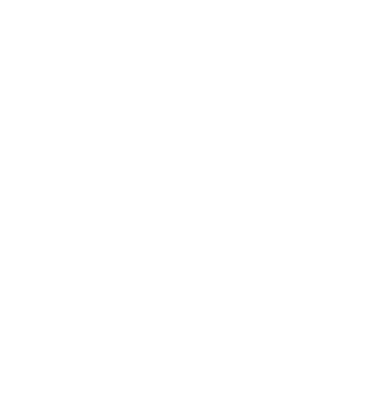
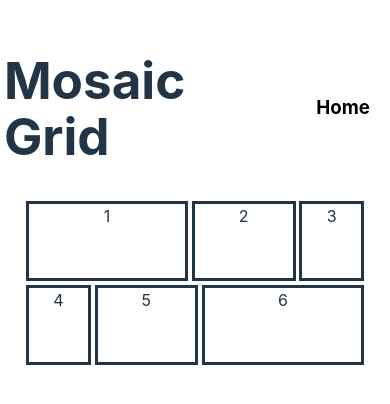
Before and after one commit to mjchin1/WebPageSamples, a React (Vite) app in the folder client/: page /mg in a window 390 px wide. Before the commit this address had no page. Shown: the part 230-634 px from the top of the page. Built offline with nearby package versions, Linux system fonts and the light colour scheme.

Commit message:
adding and setting up xylophone, changingText and MosaicGrid files

```diff
--- a/client/src/App.jsx
+++ b/client/src/App.jsx
@@ -20,6 +20,10 @@ import FixedBackground from './Components/FixedBackground'
 import Slide from './Components/Slide'
 import SlideIn from './Components/SlideIn'
 import Outline from './Components/Outline'
+import MosaicGrid from './Components/MosaicGrid'
+import ChangingText from './Components/ChangingText'
+import Xylophone from './Components/Xylophone'
+
 
 function App() {
 
@@ -47,6 +51,9 @@ function App() {
       <Route path='/sld' element={<Slide/> } />
       <Route path='/sldn' element={<SlideIn/> } />
       <Route path='/outln' element={<Outline/> } />
+      <Route path='/ct' element={<ChangingText/> } />
+      <Route path='/mg' element={<MosaicGrid/> } />
+      <Route path='/xylp' element={<Xylophone/> } />
     </Routes>
 
     </div>
--- /dev/null
+++ b/client/src/Components/ChangingText.jsx
@@ -0,0 +1,31 @@
+import { useNavigate } from 'react-router-dom'
+
+
+export default function ChangingText() {
+
+  const navigate = useNavigate()
+
+  function navToHome() {
+    navigate("/")
+
+  }
+
+
+
+
+
+  return (
+    <>
+
+    <button className="ctBackButton" onClick={navToHome}>Home</button>
+    <div className="ctPageContent">
+
+
+    <h1 className="ctHeader">Changing Text</h1>
+
+
+    </div>
+    </>
+);
+
+}
--- /dev/null
+++ b/client/src/Components/MosaicGrid.jsx
@@ -0,0 +1,30 @@
+import { useNavigate, Link } from 'react-router-dom'
+
+export default function MosaicGrid({}) {
+
+
+
+
+
+  return (
+    <>
+
+  <div className="mgHeader">
+    <h1 className="mgLogo">Mosaic Grid</h1>
+    <Link to = '/'><h3 className="mgNav">Home</h3></Link>
+    </div>
+
+    <div className="mosaicGridContainer">
+    <div className="mgSquare1 mgSquare">1</div>
+    <div className="mgSquare2 mgSquare">2</div>
+    <div className="mgSquare3 mgSquare">3</div>
+    <div className="mgSquare4 mgSquare">4</div>
+    <div className="mgSquare5 mgSquare">5</div>
+    <div className="mgSquare6 mgSquare">6</div>
+    </div>
+
+
+    </>
+);
+
+}
--- a/client/src/Components/Navigations.jsx
+++ b/client/src/Components/Navigations.jsx
@@ -3,9 +3,9 @@ import {Link} from 'react-router-dom';
 export default function Navigations() {
     return (
         <nav className="navbar">
-            {/* <Link to = '/mos'>Mosaic</Link>
-            <Link to = '/as'>Alternating Scale</Link>
-            <Link to = '/ds2'>Descending Scale2</Link> */}
+            {/* <Link to = '/mos'>Mosaic</Link> */}
+            {/* <Link to = '/as'>Alternating Scale</Link> */}
+            {/* <Link to = '/ds2'>Descending Scale2</Link>  */}
             {/* <Link to = '/vas1'>Vertical Alternating Squares1</Link> */}
             {/* <Link to = '/has'>Horizontal Alternating Squares</Link> */}
             {/* <Link to = '/klds'>Kaleidescope</Link> */}
@@ -18,9 +18,12 @@ export default function Navigations() {
             <Link to = '/sld'>Slide</Link>
             <Link to = '/sldn'>Slide-In</Link>
             <Link to = '/outln'>Outline</Link>
+            <Link to = '/ct'>Changing Text</Link>
+            <Link to = '/mg'>Mosaic Grid</Link>
+            <Link to = '/xylp'>Xylophone</Link>
 
              {/* <Link to = '/tf2'>Trifold 2</Link>  */}
-            {/* <Link to = '/mon'>Mondrian</Link> */}
+            {/* <Link to = '/mon'>Mondrian</Link>  */}
         </nav>
     );
 };
--- /dev/null
+++ b/client/src/Components/Xylophone.jsx
@@ -0,0 +1,41 @@
+import { useNavigate, Link } from 'react-router-dom'
+
+export default function Xylophone() {
+
+  const navigate = useNavigate()
+
+  function navToHome() {
+    navigate("/")
+
+  }
+
+
+
+  return (
+    <>
+
+    {/* <div className="tfHeader">
+    <h1 className="tfLogo">Xylophone</h1>
+    <Link to = '/'><h3 className="tfNav">Home</h3></Link>
+    </div> */}
+
+    <button className="xylpBackButton" onClick={navToHome}>Home</button>
+
+    <div className="xylpPageContent">
+    <h1 className="xylpText">Xylophone</h1>
+    <div className="slidingDivs">
+      <div className="xylpSquare1"></div>
+      <div className="xylpSquare2"></div>
+      <div className="xylpSquare3"></div>
+      <div className="xylpSquare4"></div>
+      <div className="xylpSquare5"></div>
+      <div className="xylpSquare6"></div>
+      <div className="xylpSquare7"></div>
+      <div className="xylpSquare8"></div>
+    </div>
+
+    </div>
+    </>
+);
+
+}
--- a/client/src/index.css
+++ b/client/src/index.css
@@ -181,7 +181,7 @@ img {
 
 }
 
-/*DESCENDING SCALE TEMPLATE*/
+/*ALTERNATE SCALE TEMPLATE*/
 
 .alternatingScaleContainer {
   border: solid;
@@ -1531,3 +1531,245 @@ font-weight: 600;
   border-width: thick;
   animation: slideToPlaceLeft 3s;
 }
+
+
+/*Mosaic Grid*/
+
+.mgSquare {
+  border: solid;
+  margin-left: .5vw;
+  margin-right: .5vw;
+  margin-top: .5vw;
+  margin-bottom: .5vw;
+}
+
+.mgHeader {
+  text-align: left;
+  display: flex;
+  width: 100vw;
+  justify-content: space-between;
+  align-items: center;
+}
+
+.mgLogo {
+  display: flex;
+  justify-content: left;
+  margin-left: 1vw;
+}
+
+.mosaicGridContainer {
+  width: 90vw;
+  display: flex;
+  justify-content: center;
+  flex-wrap: wrap;
+  margin: 0 auto;
+}
+
+.mgSquare1 {
+  width: 40vw;
+  height: 19vw;
+
+}
+
+.mgSquare2 {
+  width: 25vw;
+  height: 19vw;
+
+}
+
+.mgSquare3 {
+  width: 15vw;
+  height: 19vw;
+
+}
+
+.mgSquare4 {
+  width: 15vw;
+  height: 19vw;
+
+}
+
+.mgSquare5 {
+  width: 25vw;
+  height: 19vw;
+
+}
+
+.mgSquare6 {
+  width: 40vw;
+  height: 19vw;
+
+}
+
+/* Xylophone */
+
+.xylpHeader {
+  text-align: left;
+  display: flex;
+  width: 100vw;
+  justify-content: space-between;
+  align-items: center;
+}
+
+.xylpLogo {
+  display: flex;
+  justify-content: left;
+  margin-left: 1vw;
+}
+
+.xylpBackgroundPic{
+  width: 100vw;
+  height: 100vh;
+  background-color: #ffcab0;
+  object-fit: cover;
+  position: fixed;
+  top: 0;
+  left: 0;
+}
+
+.xylpText {
+ margin-top: 0;
+ font-size: 200px;
+ position: absolute;
+ top: 35vh;
+ right: 0;
+ left: 0;
+ margin: 0 auto;
+ color: white;
+ z-index: 10;
+}
+
+.xylpBackButton {
+  position: absolute;
+  float: right;
+  top: 2vh;
+  right: 2vw;
+  background: transparent;
+  border-color: blue;
+  border-width: thick;
+  color: blue;
+  font-weight: 600;
+  font-size: 20px;
+
+}
+.slidingDivs {
+  display: inline-flex;
+}
+
+.xylpSquare1 {
+  width: 10vw;
+  color: black;
+  height: 40vw;
+  background-color: blue;
+  animation: slideDown 1s;
+}
+
+.xylpSquare2 {
+  width: 10vw;
+  color: black;
+  height: 40vw;
+  background-color: blue;
+  animation: slideDown 2s;
+}
+
+.xylpSquare3 {
+  width: 10vw;
+  color: black;
+  height: 40vw;
+  background-color: blue;
+  animation: slideDown 3s;
+}
+
+.xylpSquare4 {
+  width: 10vw;
+  color: black;
+  height: 40vw;
+  background-color: blue;
+  animation: slideDown 4s;
+}
+
+.xylpSquare5 {
+  width: 10vw;
+  color: black;
+  height: 40vw;
+  background-color: blue;
+  animation: slideDown 5s;
+}
+
+.xylpSquare6 {
+  width: 10vw;
+  color: black;
+  height: 40vw;
+  background-color: blue;
+  animation: slideDown 6s;
+}
+
+.xylpSquare7 {
+  width: 10vw;
+  color: black;
+  height: 40vw;
+  background-color: blue;
+  animation: slideDown 7s;
+}
+.xylpSquare8 {
+  width: 10vw;
+  color: black;
+  height: 40vw;
+  background-color: blue;
+  animation: slideDown 8s;
+}
+
+
+
+/* Changingtext */
+
+.ctBackgroundPic{
+  width: 100vw;
+  height: 100vh;
+  background-color: #ffcab0;
+  object-fit: cover;
+  position: fixed;
+  top: 0;
+  left: 0;
+}
+.ctPageContent {
+  display: flex;
+  flex-direction: column;
+}
+
+.ctHeader {
+ margin-top: 0;
+ font-size: 200px;
+ top: 30vh;
+ right: 0;
+ left: 0;
+ margin: 0 auto;
+ color: black;
+ z-index: 10;
+}
+
+.ctBackButton {
+  position: absolute;
+  float: right;
+  top: 2vh;
+  right: 2vw;
+  background: transparent;
+  border-color: black;
+  border-width: thick;
+  color: black;
+  font-weight: 600;
+  font-size: 20px;
+
+}
+.ct1 {
+  margin-right: 0;
+  border-bottom: solid;
+  border-width: thick;
+  animation: slideToPlaceRight 3s;
+
+}
+.ct2 {
+  border-bottom: solid;
+  border-width: thick;
+  animation: slideToPlaceLeft 3s;
+}
```
